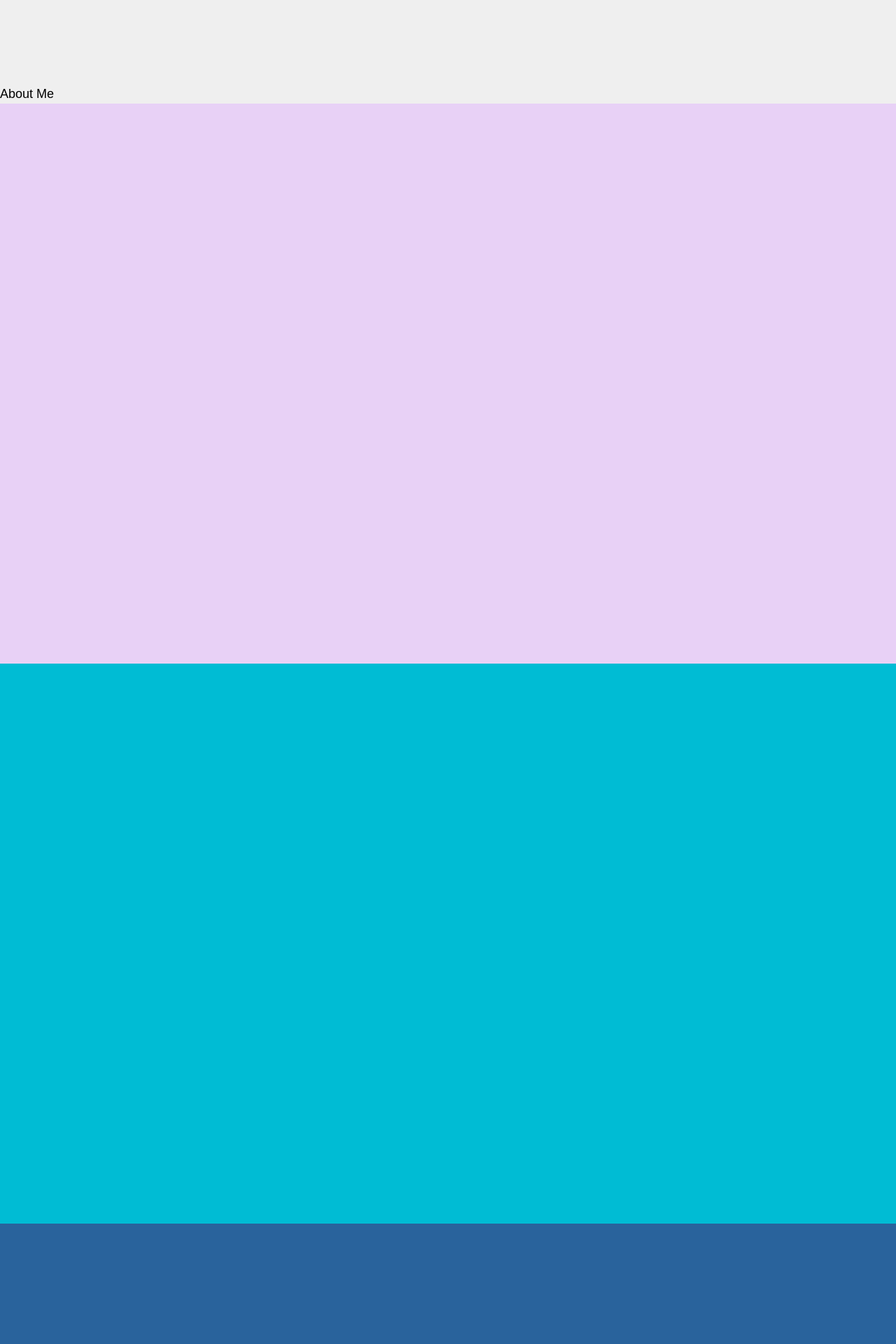
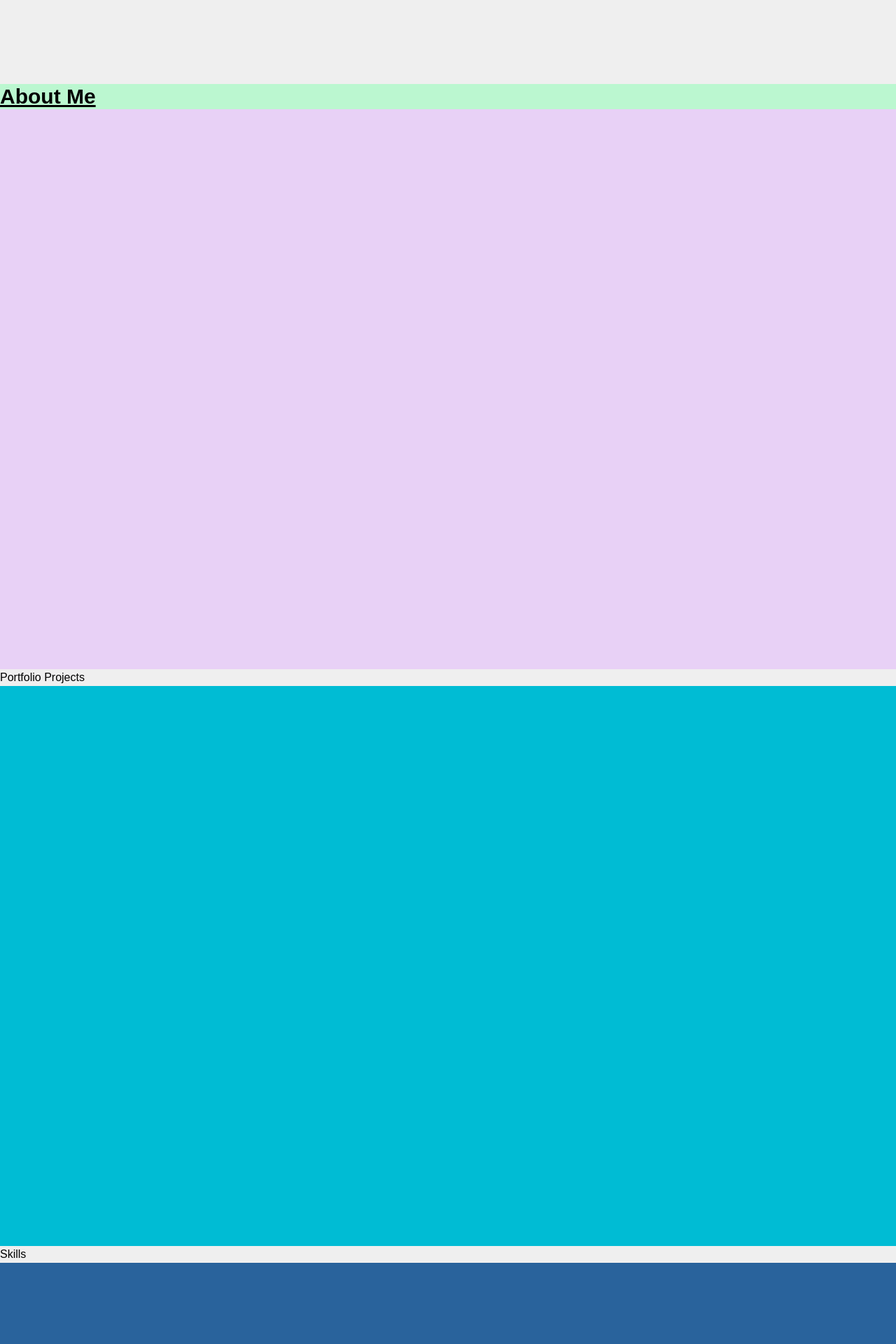
Before and after one commit to haysjanete/personal-portfolio, a React (Create React App) app: page / in a window 1280 px wide. Shown: the part 1480-3400 px from the top of the page at 70% size. Built offline with nearby package versions, Linux system fonts and the light colour scheme.

Commit message:
added an output css file to have tailwind watched

```diff
--- a/src/App.js
+++ b/src/App.js
@@ -15,11 +15,15 @@ export default function App() {
         </div>
       </section>
       <section className="two"></section>
-        <div className="text-lg ">About Me</div>
+        <div className="text-3xl font-bold underline bg-green-200 position-center">About Me</div>
+        <img className="float-left"></img>
           <p className=""></p>
       <section className="three"></section>
+        <div className="portfolio">Portfolio Projects</div>
       <section className="four"></section>
+        <div className="skills">Skills</div>
       <section className="five"></section>
+        <div className="contact-me">Contact me</div>
     </main>
   )
 }
```
